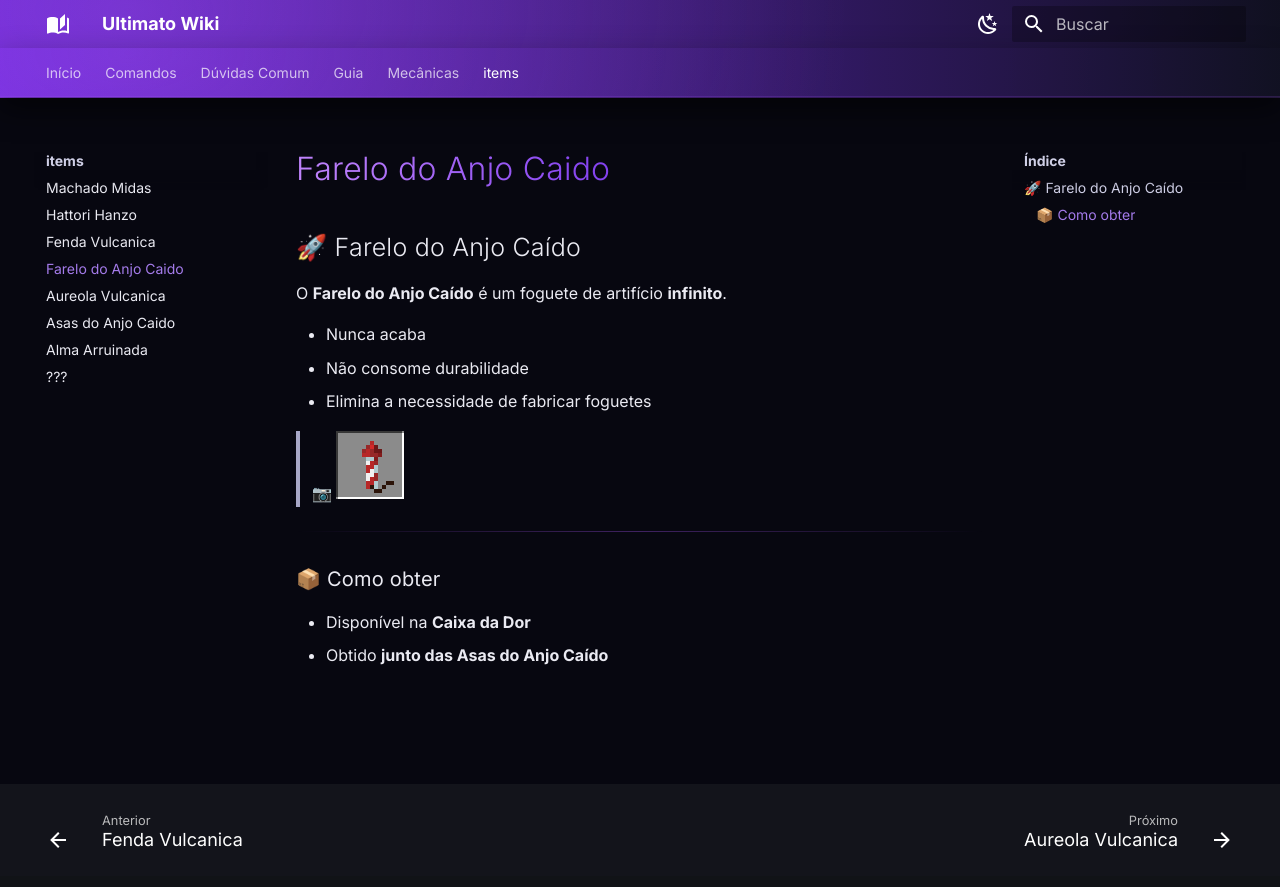
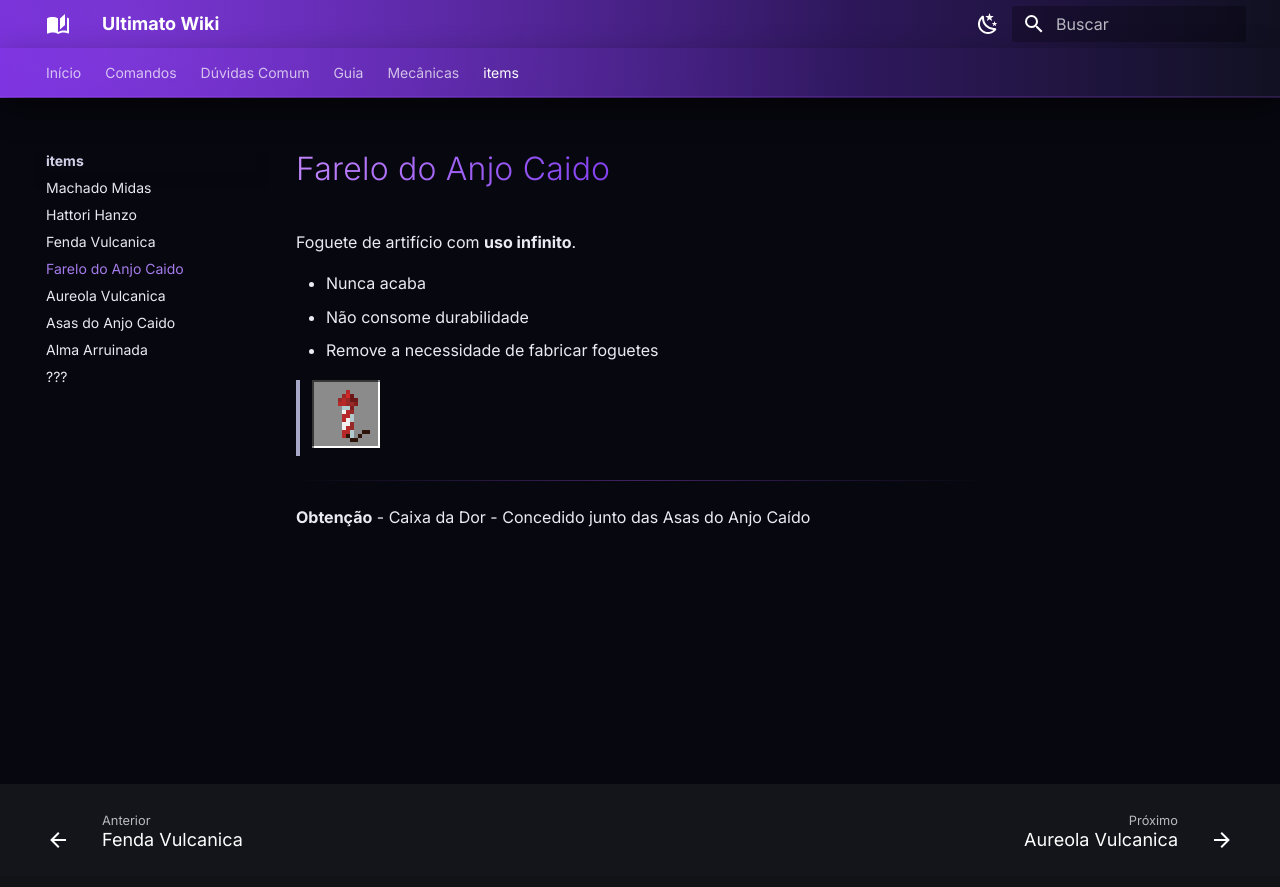
Before and after one commit to Dinner33/ultimato-wiki, an MkDocs documentation site: the page built from docs/items/farelo-do-anjo-caido.md, in a window 1280 px wide. Shown: the top 887 px of the page. Built offline with MkDocs 1.6.1 and Material for MkDocs 9.7.7, drawn with Linux system fonts in a browser that asks for light colours.

Commit message:
Update Farelo do Anjo Caído documentation

```diff
--- a/docs/items/farelo-do-anjo-caido.md
+++ b/docs/items/farelo-do-anjo-caido.md
@@ -1,15 +1,13 @@
-## 🚀 Farelo do Anjo Caído
-
-O **Farelo do Anjo Caído** é um foguete de artifício **infinito**.
+Foguete de artifício com **uso infinito**.
 
 - Nunca acaba
 - Não consome durabilidade
-- Elimina a necessidade de fabricar foguetes
+- Remove a necessidade de fabricar foguetes
 
-> 📷 *![Farelo do Anjo Caído](../imagem/farelodoanjocaido.png)*
+> *![Farelo do Anjo Caído](../imagem/farelodoanjocaido.png)*
 
 ---
 
-### 📦 Como obter
-- Disponível na **Caixa da Dor**
-- Obtido **junto das Asas do Anjo Caído**
+**Obtenção**
+- Caixa da Dor
+- Concedido junto das Asas do Anjo Caído
```
